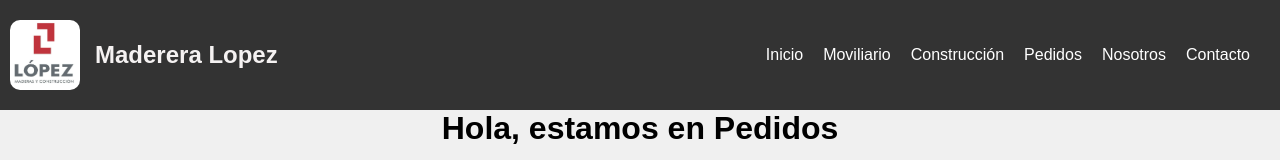
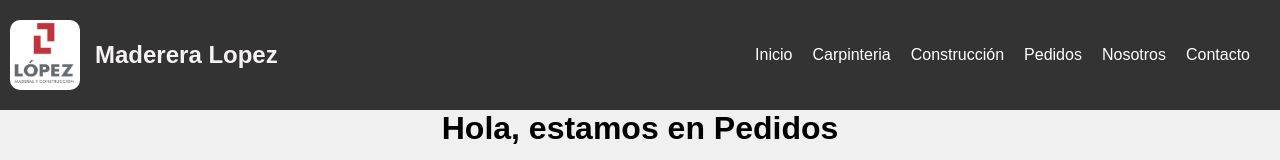
Before and after one commit to javierbrega/test1React, a React (Vite) app in the folder test1/: page /Pedidos in a window 1280 px wide. Shown: the top 160 px of the page. Built offline with nearby package versions, Linux system fonts and the light colour scheme.

Commit message:
navegación de la página completa

```diff
--- a/test1/src/App.jsx
+++ b/test1/src/App.jsx
@@ -3,7 +3,9 @@ import { Route, Routes } from "react-router-dom";
 import Home from "./pages/Home";
 import Contacto from "./pages/Contacto";
 import Nosotros from "./pages/Nosotros";
-import Pedidos from "./pages/Pedidos"
+import Pedidos from "./pages/Pedidos";
+import Carpinteria from "./pages/Carpinteria";
+import Construccion from "./pages/Construccion";
 
 function App() {
   return (
@@ -11,7 +13,9 @@ function App() {
       <Route path="/" element={<Home />} />
       <Route path="/Contacto" element={<Contacto />} />
       <Route path="/Nosotros" element={<Nosotros/>} />
-      <Route path="Pedidos" element={<Pedidos/>}/>
+      <Route path="/Pedidos" element={<Pedidos/>}/>
+      <Route path="/Carpinteria" element={<Carpinteria/>}/>
+      <Route path="/Construccion" element={<Construccion/>}/>
 
 
 
--- a/test1/src/components/Header.jsx
+++ b/test1/src/components/Header.jsx
@@ -34,10 +34,10 @@ function Header() {
             <a href="./">Inicio</a>
           </li>
           <li>
-            <a href="#Moviliario">Moviliario</a>
+            <a href="./Carpinteria">Carpinteria</a>
           </li>
           <li>
-            <a href="#Construcción">Construcción</a>
+            <a href="./Construccion">Construcción</a>
           </li>
           <li>
             <a href="./Pedidos">Pedidos</a>
--- /dev/null
+++ b/test1/src/pages/Carpinteria.jsx
@@ -0,0 +1,15 @@
+import React from "react";
+import Header from "../components/Header";
+import Footer from "../components/Footer";
+
+function Carpinteria() {
+  return (
+    <div>
+      <Header />
+      <h1>Hola, estamos en Carpinteria</h1>
+      <Footer />
+    </div>
+  );
+}
+
+export default Carpinteria;
--- /dev/null
+++ b/test1/src/pages/Construccion.jsx
@@ -0,0 +1,15 @@
+import React from "react";
+import Header from "../components/Header";
+import Footer from "../components/Footer";
+
+function Construccion() {
+  return (
+    <div>
+      <Header />
+      <h1>Hola, estamos en Construccion</h1>
+      <Footer />
+    </div>
+  );
+}
+
+export default Construccion;
```
